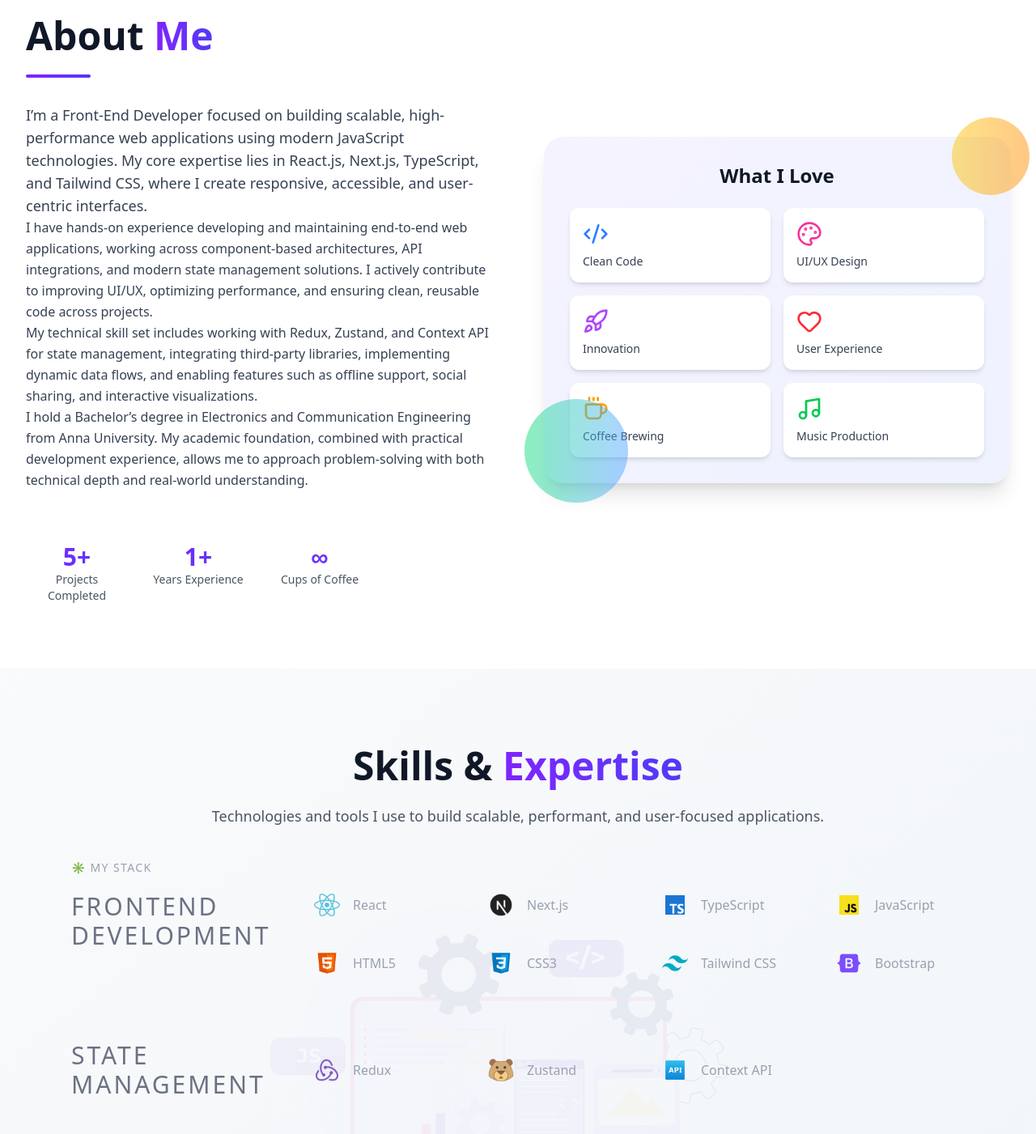
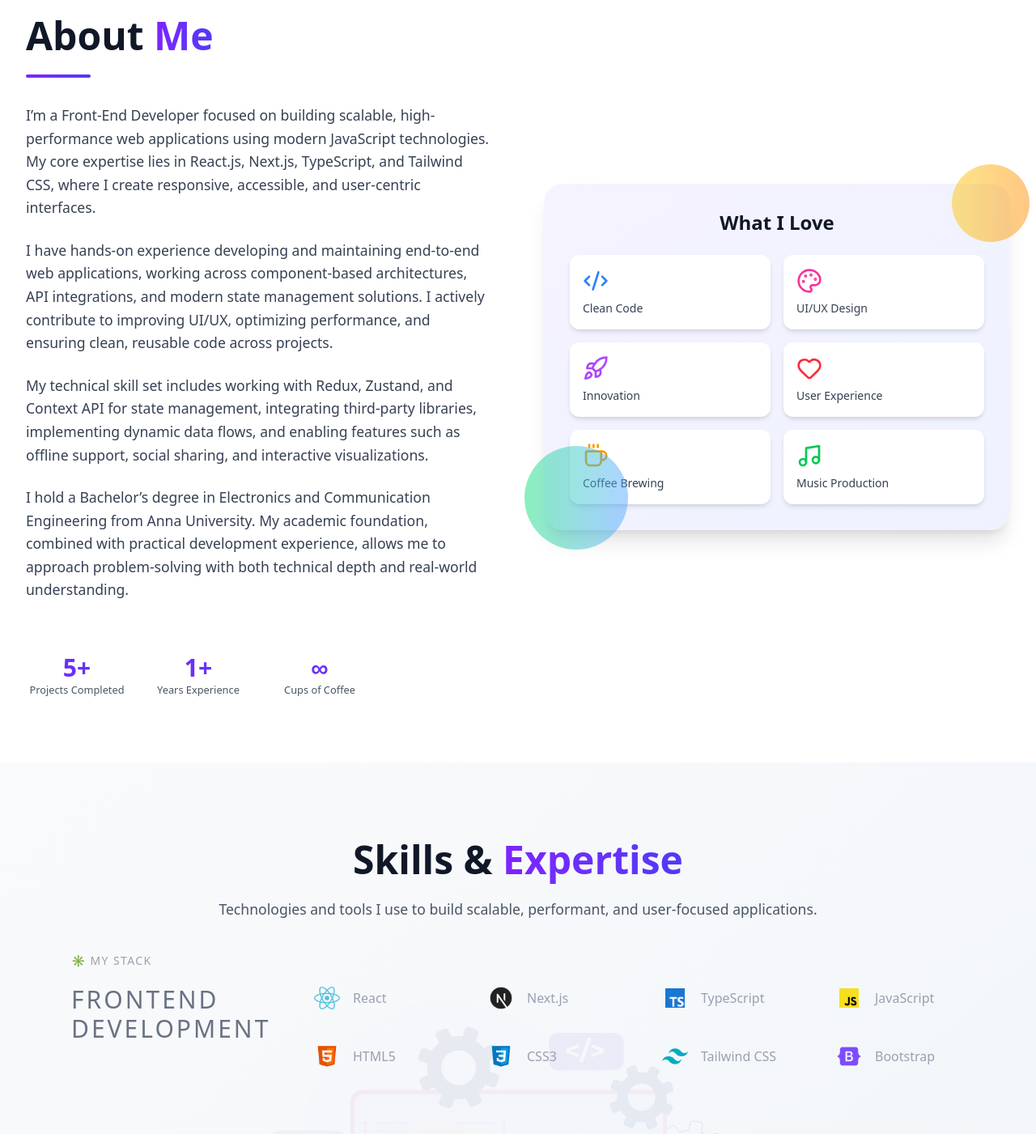
Before and after one commit to Krishnakumar046/portfolio, a React (Vite) app: page / in a window 1280 px wide. Shown: the part 940-2341 px from the top of the page at 81% size. Built offline with nearby package versions, Linux system fonts and the light colour scheme.

Commit message:
fixed in the portolio design and the fonts for better things

```diff
--- a/src/Component/About.tsx
+++ b/src/Component/About.tsx
@@ -42,7 +42,7 @@ const About = () => {
                     viewport={{ once: false, amount: 0.3 }}
                     transition={{ duration: 0.6, ease: "easeOut" }}
                   >
-                    <p className="text-lg">
+                    <p className="text-[1.1rem] text-gray-700 mb-6 leading-relaxed">
                       I’m a Front-End Developer focused on building scalable,
                       high-performance web applications using modern JavaScript
                       technologies. My core expertise lies in React.js, Next.js,
@@ -50,7 +50,7 @@ const About = () => {
                       accessible, and user-centric interfaces.
                     </p>
 
-                    <p>
+                    <p className="text-[1.1rem] text-gray-700 mb-6 leading-relaxed">
                       I have hands-on experience developing and maintaining
                       end-to-end web applications, working across
                       component-based architectures, API integrations, and
@@ -59,7 +59,7 @@ const About = () => {
                       clean, reusable code across projects.
                     </p>
 
-                    <p>
+                    <p className="text-[1.1rem] text-gray-700 mb-6 leading-relaxed">
                       My technical skill set includes working with Redux,
                       Zustand, and Context API for state management, integrating
                       third-party libraries, implementing dynamic data flows,
@@ -67,7 +67,7 @@ const About = () => {
                       sharing, and interactive visualizations.
                     </p>
 
-                    <p>
+                    <p className="text-[1.1rem] text-gray-700 mb-6 leading-relaxed">
                       I hold a Bachelor’s degree in Electronics and
                       Communication Engineering from Anna University. My
                       academic foundation, combined with practical development
@@ -86,7 +86,7 @@ const About = () => {
                   <div className="text-3xl font-bold bg-gradient-to-r from-violet-600 to-indigo-600 bg-clip-text text-transparent">
                     {stat.number}
                   </div>
-                  <div className="text-sm text-gray-600 font-medium">
+                  <div className="text-[0.8rem] text-gray-600 font-medium">
                     {stat.label}
                   </div>
                 </div>
--- a/src/Component/ContactForm.tsx
+++ b/src/Component/ContactForm.tsx
@@ -44,7 +44,7 @@ const ContactForm = () => {
 
               <div className="mt-4 mb-6 h-1 w-20 rounded-full bg-gradient-to-r from-violet-600 to-indigo-600" />
 
-              <p className="max-w-xl text-gray-600 font-medium text-lg leading-relaxed">
+              <p className="max-w-xl text-gray-600 font-medium text-[1.1rem] leading-relaxed">
                 Feel free to reach out. Whether you have a project idea, a
                 question, or just want to connect — I’ll get back to you soon.
               </p>
@@ -62,10 +62,10 @@ const ContactForm = () => {
                   </div>
 
                   <div>
-                    <p className="text-xs uppercase tracking-wide text-gray-400">
+                    <p className="text-[0.9rem] uppercase tracking-wide text-gray-400">
                       {method.label}
                     </p>
-                    <p className="text-sm sm:text-base font-medium text-gray-800">
+                    <p className="text-[1.1rem] sm:text-base font-medium text-gray-800">
                       {method.text}
                     </p>
                   </div>
--- a/src/Component/Experience.tsx
+++ b/src/Component/Experience.tsx
@@ -7,7 +7,7 @@ const Experience = () => {
   const experiences = [
     {
       title: "Frontend Developer - (React.js & Next.js)",
-      company: "Populus Enpowerment network",
+      company: "Populus Empowerment network",
       location: "Teynampet,Chennai",
       period: " June 2025 - Present",
       type: "Full-time",
@@ -32,7 +32,7 @@ UI/UX and performance improvements.`,
     },
     {
       title: "Frontend Developer - (internship)",
-      company: "Populus Enpowerment network",
+      company: "Populus Empowerment network",
       location: "Teynampet,Chennai",
       period: "January 2025 - June 2025",
       type: "Internship",
@@ -83,7 +83,7 @@ integration.`,
               Experience
             </span>
           </h2>
-          <p className="text-lg font-medium text-gray-600 max-w-2xl mx-auto">
+          <p className="text-[1.1rem] font-medium text-gray-600 max-w-2xl mx-auto">
             My professional journey in frontend development and the impact I've
             made
           </p>
--- a/src/Component/Projects.tsx
+++ b/src/Component/Projects.tsx
@@ -6,7 +6,7 @@ import runningJson from "../assets/lottie/running.json";
 const projects = [
   {
     sno: "01",
-    title: "STAND FOR TAMILNADU",
+    title: "Tamilnadu Poradum",
     duration: "Feb 2025 – Mar 2025",
     tech: ["Next.js", "JavaScript", "TypeScript", "Tailwind CSS"],
     points: [
@@ -93,7 +93,7 @@ const Projects = () => {
               Experience
             </span>
           </h2>
-          <p className="text-lg text-gray-600 max-w-3xl mx-auto">
+          <p className="text-[1.1rem] font-medium text-gray-600 max-w-3xl mx-auto">
             Selected projects showcasing real-world problem solving, performance
             optimization, and scalable architecture.
           </p>
@@ -105,7 +105,7 @@ const Projects = () => {
               Experience
             </span>
           </h2>
-          <p className="text-lg font-medium text-gray-600 max-w-3xl mx-auto">
+          <p className="text-[1.1rem] font-medium text-gray-600 max-w-3xl mx-auto">
             Selected projects showcasing real-world problem solving, performance
             optimization, and scalable architecture.
           </p>
--- a/src/Component/Skills.tsx
+++ b/src/Component/Skills.tsx
@@ -130,13 +130,13 @@ const Skills = () => {
       <div className="relative max-w-7xl mx-auto px-4">
         {/* HEADER */}
         <div className="text-center mb-10">
-          <h2 className="text-4xl sm:text-5xl font-bold text-gray-900 mb-6">
+          <h2 className="text-4xl sm:text-5xl  font-bold text-gray-900 mb-6">
             Skills &{" "}
             <span className="bg-gradient-to-r from-violet-600 to-indigo-600 bg-clip-text text-transparent">
               Expertise
             </span>
           </h2>
-          <p className="text-lg font-medium text-gray-600 max-w-3xl mx-auto">
+          <p className="text-[1.1rem] font-medium text-gray-600 max-w-3xl mx-auto">
             Technologies and tools I use to build scalable, performant, and
             user-focused applications.
           </p>
--- a/src/Component/Summary.tsx
+++ b/src/Component/Summary.tsx
@@ -35,7 +35,7 @@ const Summary = () => {
                   </div>
                 </div>
               </div>
-              <h1 className="text-4xl text-center sm:text-5xl lg:text-6xl font-bold text-slate-800 mb-4">
+              <h1 className="text-4xl text-center sm:text-5xl lg:text-6xl font-medium text-slate-800 mb-4">
                 Krishna kumar
               </h1>
               <p className="text-xl text-center sm:text-2xl text-teal-600 font-medium mb-6">
@@ -51,7 +51,7 @@ const Summary = () => {
                   viewport={{ once: false, amount: 0.3 }}
                   transition={{ duration: 0.6, ease: "easeOut" }}
                 >
-                  <p className="text-lg text-gray-700 leading-relaxed mb-6">
+                  <p className="text-[1.1rem] text-gray-700 leading-relaxed mb-6">
                     Front-End Developer specializing in React.js, Next.js,
                     JavaScript, TypeScript, and Tailwind CSS. I build
                     responsive, scalable, and high-performance user interfaces
--- a/src/Component/animated/ProjectCard.tsx
+++ b/src/Component/animated/ProjectCard.tsx
@@ -27,9 +27,14 @@ const ProjectCard = ({ project }: any) => {
         </svg>
       </div>
 
-      <h1 className="text-xl font-bold text-slate-800 mb-2">{project.title}</h1>
+      <h1 className="text-xl font-bold bg-gradient-to-r from-violet-600 to-indigo-600 bg-clip-text text-transparent mb-2">
+        {project.title}
+      </h1>
+      <div className="w-30 h-0.5 bg-gradient-to-r from-violet-400 to-indigo-400 rounded-full mb-8"></div>
 
-      <p className="text-sm text-slate-800 inline-block">{project.points}</p>
+      <p className="text-[0.92rem] leading-relaxed font-medium text-gray-600 inline-block">
+        {project.points}
+      </p>
     </div>
   );
 };
```
